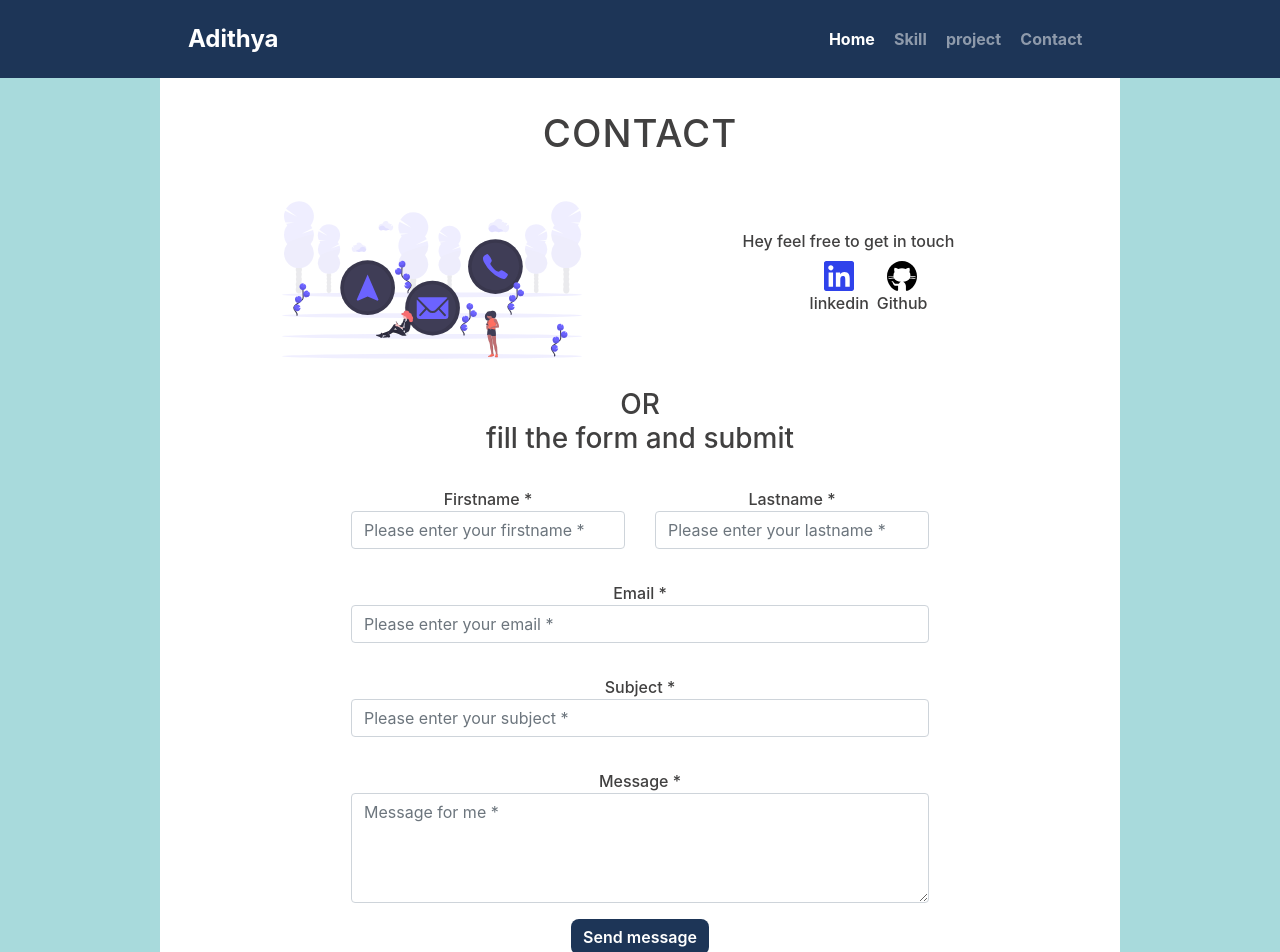
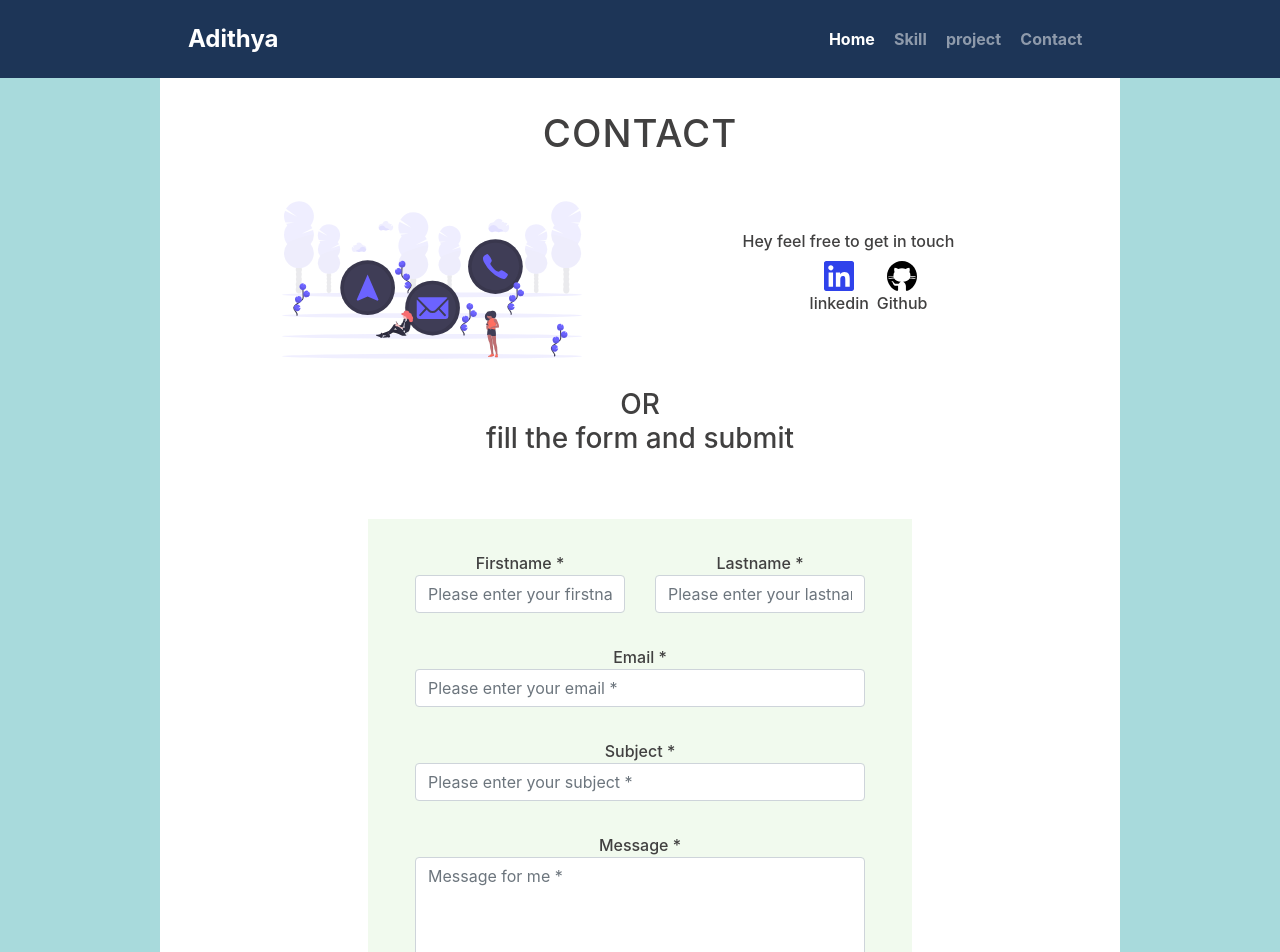
Before and after one commit to adithyakam/portfolio, a React (Create React App) app: page /Contact in a window 1280 px wide. Shown: the top 952 px of the page. Built offline with nearby package versions, Linux system fonts and the light colour scheme.

Commit message:
updaing netlify form

```diff
--- a/src/Components/Contact/Contact.jsx
+++ b/src/Components/Contact/Contact.jsx
@@ -49,11 +49,11 @@ const Contact = () => {
           id="contact-form"
           name="contact"
           method="post"
-          // role="form"
-          // netlify-honeypot="bot"
-          // data-netlify="true"
-          // className="formContainer"
-          // netlify
+          role="form"
+          netlify-honeypot="bot"
+          data-netlify="true"
+          className="formContainer"
+          netlify
         >
           <div class="controls p-3">
             <input type="hidden" name="form-name" value="contact" />
@@ -141,6 +141,7 @@ const Contact = () => {
               </div>
               <div class="col-md-12">
                 <input
+                  name="submit"
                   type="submit"
                   class="btn btt btn-send"
                   value="Send message"
```
